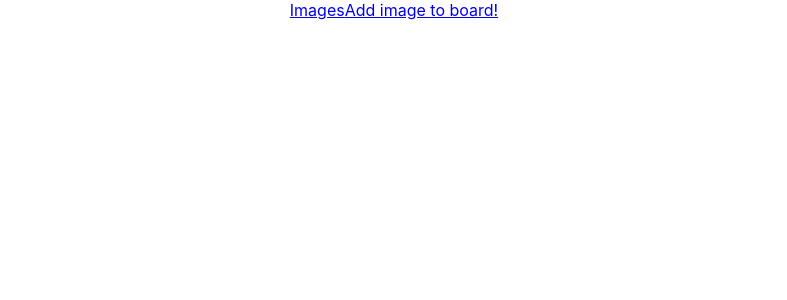
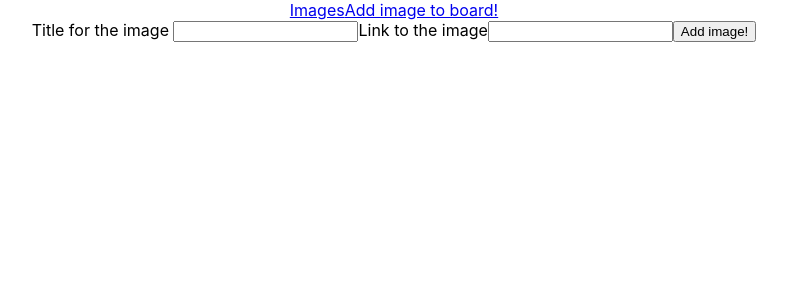
Before and after one commit to GoudekettingRM/imageboard-client, a React (Create React App) app: page /upload in a window 1280 px wide. Shown: the top 300 px of the page, without its empty margins (246-1033 px from the left). Built offline with nearby package versions, Linux system fonts and the light colour scheme.

Commit message:
add add image form and container

```diff
--- a/src/App.js
+++ b/src/App.js
@@ -4,6 +4,7 @@ import { Switch, Route } from "react-router";
 import ImagesListContainer from "./components/ImagesList/ImagesListContainer";
 import Home from "./components/Home/Home";
 import Header from "./components/Header/Header";
+import AddNewImageContainer from "./components/AddNewImage/AddNewImageContainer";
 
 class App extends Component {
   render() {
@@ -13,6 +14,7 @@ class App extends Component {
         <Switch>
           <Route path="/" exact component={Home} />
           <Route path="/images" exact component={ImagesListContainer} />
+          <Route path="/upload" exact component={AddNewImageContainer} />
         </Switch>
       </div>
     );
--- /dev/null
+++ b/src/components/AddNewImage/AddNewImageContainer.jsx
@@ -0,0 +1,54 @@
+import React, { Component } from "react";
+import AddNewImageForm from "./AddNewImageForm";
+import { connect } from "react-redux";
+import { addImage } from "../../store/Image/actions";
+
+class AddNewImageContainer extends Component {
+  state = {
+    title: "",
+    url: ""
+  };
+
+  onChange = event => {
+    console.log("I changed!", event.target.name, event.target.value);
+
+    this.setState({
+      [event.target.name]: event.target.value
+    });
+  };
+
+  onSubmit = event => {
+    event.preventDefault();
+    console.log("Form submitted!");
+    const imgData = {
+      title: this.state.title,
+      url: this.state.url
+    };
+    this.props.addImage(imgData);
+
+    this.setState({
+      title: "",
+      url: ""
+    });
+  };
+
+  render() {
+    console.log("render of add new image container", this.props);
+
+    return (
+      <div>
+        <AddNewImageForm
+          onChange={this.onChange}
+          onSubmit={this.onSubmit}
+          values={this.state}
+        />
+      </div>
+    );
+  }
+}
+
+const mapDispatchToProps = {
+  addImage
+};
+
+export default connect(null, mapDispatchToProps)(AddNewImageContainer);
--- /dev/null
+++ b/src/components/AddNewImage/AddNewImageForm.jsx
@@ -0,0 +1,17 @@
+import React, { Component } from "react";
+
+export default function AddNewImageForm(props) {
+  console.log("render of add new image form", props);
+  const { onChange, onSubmit } = props;
+  const { title, url } = props.values;
+
+  return (
+    <form onSubmit={onSubmit}>
+      <label htmlFor="title">Title for the image</label>{" "}
+      <input type="text" name="title" onChange={onChange} value={title} />
+      <label htmlFor="url">Link to the image</label>
+      <input type="text" name="url" onChange={onChange} value={url} />
+      <button type="submit">Add image!</button>
+    </form>
+  );
+}
```
